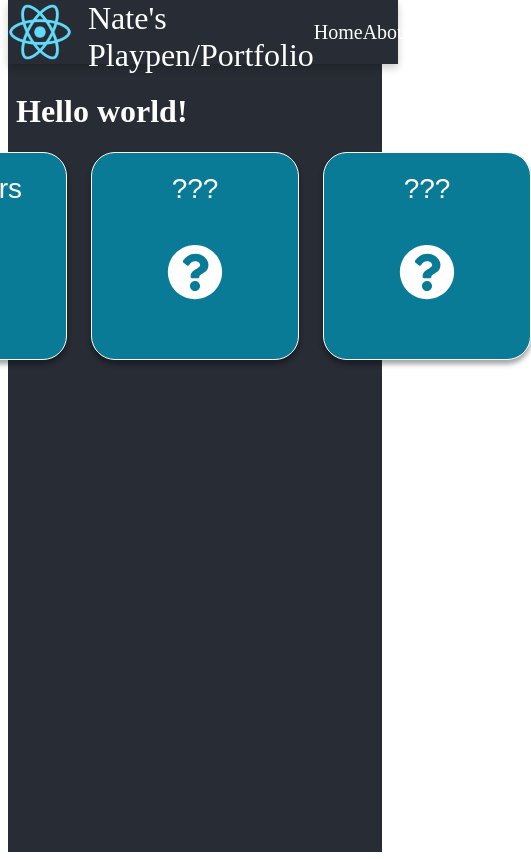
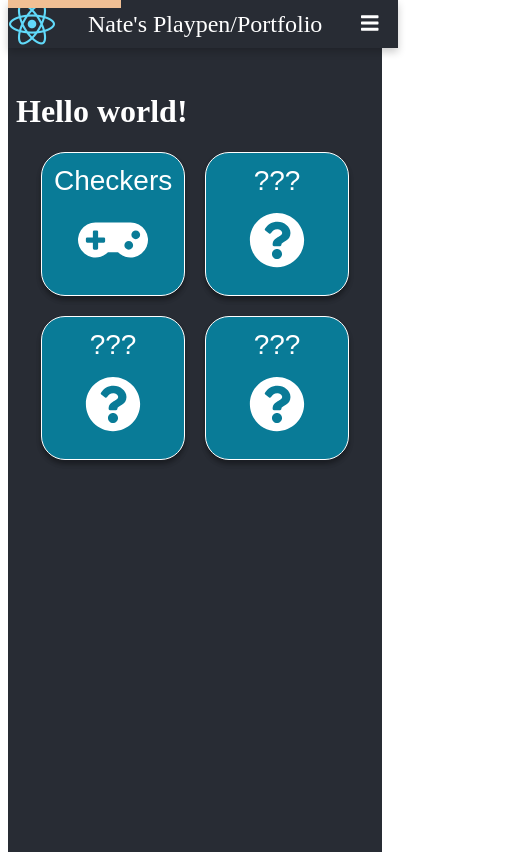
Before and after one commit to naasse/react-playpen, a React app: page /#/home in a window 390 px wide. Shown: the whole page, 531 px wide, since content can reach past the window. Built offline with nearby package versions, Linux system fonts and the light colour scheme.

Commit message:
feat: Working on 'responsive' CSS for mobile

```diff
--- a/src/App.css
+++ b/src/App.css
@@ -11,9 +11,20 @@
 }
 
 .skip-link {
+  background: #f0bf94;
+  height: 2rem;
+  padding: .5rem;
+  line-height: 2rem;
   position: absolute;
-  top: -40px;
-  left: 0;
+  transform: translateY(-100%);
+  transition: transform 0.3s;
+  z-index: 1;
+  text-decoration: none;
+  color: #000000;
+}
+
+.skip-link:focus {
+  transform: translateY(0%);
 }
 
 .fade-enter {
--- a/src/App.tsx
+++ b/src/App.tsx
@@ -6,7 +6,6 @@ import Home from './components/pages/Home';
 import About from './components/pages/About';
 import Banner from './components/navigation/Banner';
 import { HashLink } from 'react-router-hash-link';
-
 
 import { TransitionGroup, CSSTransition } from 'react-transition-group';
 
@@ -19,7 +18,7 @@ export default class App extends React.Component<Props, State> {
       <div className="App">
         <HashRouter>
           {/* TODO - this no longer works with HashRouter. Fix for accessibility. */}
-          <HashLink className="skip-link" to="/home#main">Skip to main</HashLink>
+          <HashLink className="skip-link" to="/home#main">Skip to content</HashLink>
           <header className="app-header">
             <Banner title={process.env.REACT_APP_TITLE as string} />
           </header>
--- a/src/components/navigation/Banner.css
+++ b/src/components/navigation/Banner.css
@@ -14,7 +14,6 @@
   display: grid;
   grid-area: "logo";
   height: 4rem;
-  margin-left:
 }
 
 .Banner .title {
@@ -33,6 +32,10 @@
   justify-items: center;
 }
 
+.overflow-nav {
+  display: none !important;
+}
+
 .Banner .title, .Banner .nav a {
   color: #ffffff;
   font-weight: 500;
@@ -47,3 +50,36 @@
 .Banner .nav a:hover {
   transform: scale(1.1);
 }
+
+@media screen and (max-width: 680px) {
+  .Banner {
+    height: 3rem !important;
+  }
+
+  .Banner .title {
+    font-size: 1.5rem !important;
+    height: 3rem !important;
+  }
+
+  .Banner .logo {
+    height: 3rem !important;
+  }
+
+  .Banner .nav {
+    justify-content: right;
+    padding-right: 1rem;
+    grid-template-columns: repeat(1, auto) !important;
+  }
+
+  .Banner .nav a:hover {
+    cursor: pointer;
+  }
+
+  .full-nav {
+    display: none !important;
+  }
+
+  .overflow-nav {
+    display: grid !important;
+  }
+}
--- a/src/components/navigation/Banner.tsx
+++ b/src/components/navigation/Banner.tsx
@@ -1,7 +1,8 @@
 import React, { ReactElement } from 'react';
-import './Banner.css'
-import { FontAwesomeIcon } from '@fortawesome/react-fontawesome'
-import { faGithub } from '@fortawesome/free-brands-svg-icons'
+import './Banner.css';
+import { FontAwesomeIcon } from '@fortawesome/react-fontawesome';
+import { faBars } from '@fortawesome/free-solid-svg-icons';
+import { faGithub } from '@fortawesome/free-brands-svg-icons';
 import { Link } from 'react-router-dom';
 
 type Props = { title: string };
@@ -14,7 +15,7 @@ export default class Banner extends React.Component<Props, State> {
       <div className="Banner">
         <img src={require("../../assets/logo.png")} className="logo" alt="Logo" />
         <span className="title">{this.props.title}</span>
-        <nav className="nav">
+        <nav className="full-nav nav">
           <Link to="/home">Home</Link>
           <Link to="/about">About</Link>
           <a href="https://github.com/naasse" target="_blank" rel="noreferrer noopener">
@@ -22,6 +23,11 @@ export default class Banner extends React.Component<Props, State> {
             Github
           </a>
         </nav>
+        <nav className="overflow-nav nav">
+          <a>
+            <FontAwesomeIcon icon={faBars} className="anchor-icon" />
+          </a>
+        </nav>
       </div>
     );
   }
--- a/src/components/navigation/TileButton.css
+++ b/src/components/navigation/TileButton.css
@@ -1,9 +1,9 @@
 .TileButton {
   display: grid;
   border: 1px solid #ffffff;
-  width: 13rem;
-  height: 13rem;
-  padding: 20px;
+  width: 9rem;
+  height: 9rem;
+  padding: .75rem;
   background: rgb(9, 123, 151);
   box-shadow: 0 .25rem .3rem rgba(0, 0, 0, 0.16), 0 .25rem .3rem rgba(0, 0, 0, 0.23);
   border-radius: 1.5rem;
--- a/src/components/pages/Home.css
+++ b/src/components/pages/Home.css
@@ -4,7 +4,15 @@
 
 .tile-containers {
   display: grid;
-  grid-template-columns: auto auto auto;
-  grid-gap: 1.5rem;
+  grid-template-columns: auto auto auto auto;
+  grid-gap: 1.25rem;
   justify-content: center;
 }
+
+
+@media screen and (max-width: 680px) {
+  .tile-containers {
+    grid-template-columns: auto auto !important;
+    grid-template-rows: auto auto !important;
+  }
+}
--- a/src/components/pages/Home.tsx
+++ b/src/components/pages/Home.tsx
@@ -19,6 +19,7 @@ export default class Home extends React.Component<Props, State> {
             <TileButton text="Checkers" icon={faGamepad} />
             <TileButton text="???" icon={faQuestionCircle} />
             <TileButton text="???" icon={faQuestionCircle} />
+            <TileButton text="???" icon={faQuestionCircle} />
           </div>
         </section>
       </div>
```
